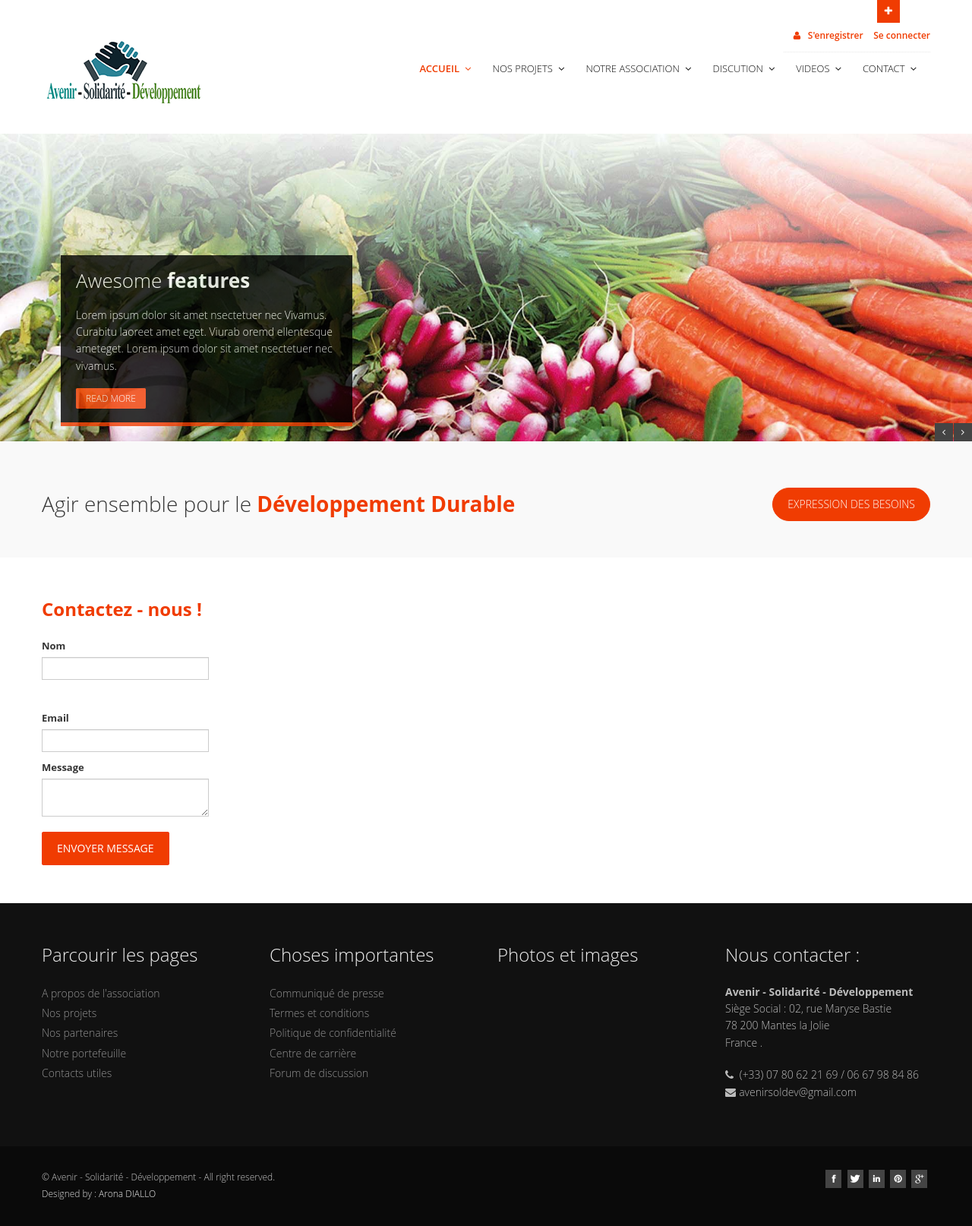
After one commit to Roun1974/Societe, a Symfony app: template templates/contact/index.html.twig in a window 1280 px wide. The commit adds this page. Shown: the whole page at 76% size. Run offline with Twig, Linux system fonts and the light colour scheme; the template is opened without the code that fills it, so the values that code supplies are empty; form fields are guessed from the names that the template uses; some libraries are stand-ins or nearby versions.

Commit message:
Creation Formulaire de contact

```diff
--- /dev/null
+++ b/templates/contact/index.html.twig
@@ -0,0 +1,35 @@
+{% extends 'base.html.twig' %}
+
+{% block title %}Formulaire de contact{% endblock %}
+
+{% block body %}
+ <section id="content">
+ <div class="container">
+        <div class="row">
+          <div class="span12">
+          <h5><span class="highlight"><strong>Contactez - nous !</strong></span> </h5>
+{{ form_start(form) }}
+<div class="row">
+  <div class="span4 form-group">
+    {{ form_row(form.nom, {'attr': {'class': 'form-control'}}) }}
+
+</div>
+</div>
+<div class="form-group">
+    {{ form_row(form.email, {'attr': {'class': 'form-control'}}) }}
+
+</div>
+<div class="form-group">
+    {{ form_row(form.message, {'attr': {'class': 'form-control'}}) }}
+
+</div>
+
+<div class="form-group">
+    <input type="submit" value="Envoyer message" class="btn btn-large btn-theme margintop10">
+</div>
+{{ form_end(form) }}
+</div>
+</div>
+</div>
+</section>
+{% endblock %}
--- a/templates/inc/_nav.html.twig
+++ b/templates/inc/_nav.html.twig
@@ -175,8 +175,9 @@
                       <a href="#">Videos <i class="icon-angle-down"></i></a>
 
                     </li>
-                    <li>
-                      <a href="contact.html">Contact </a>
+                    <li class="dropdown">
+                      <a href="{{ path('app_contact') }}">Contact <i class="icon-angle-down"></i></a>
+
                     </li>
                   </ul>
                 </nav>
```
Also changed, not shown: src/Controller/ContactController.php (added, +47 -0 lines), src/Form/ContactType.php (added, +32 -0 lines).
